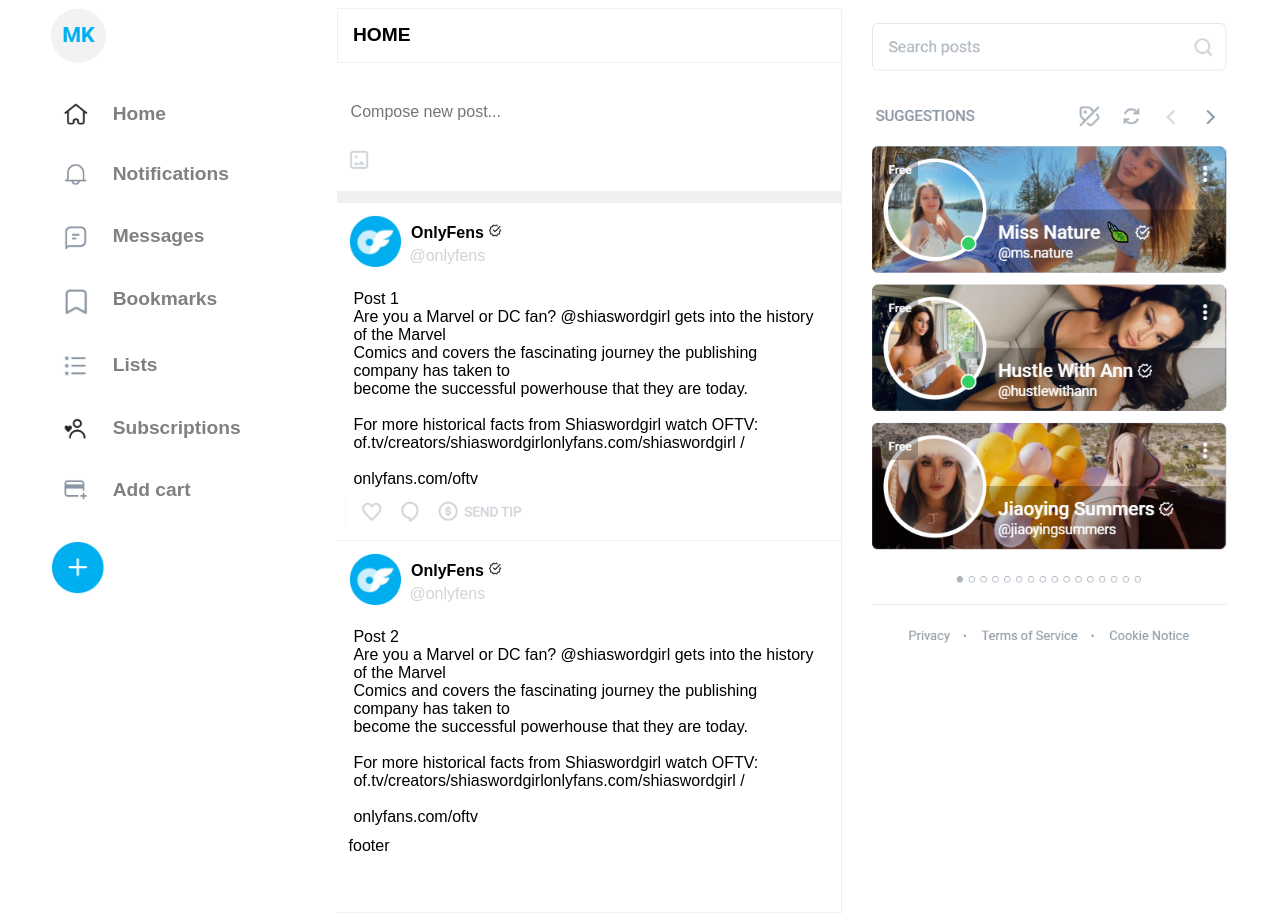
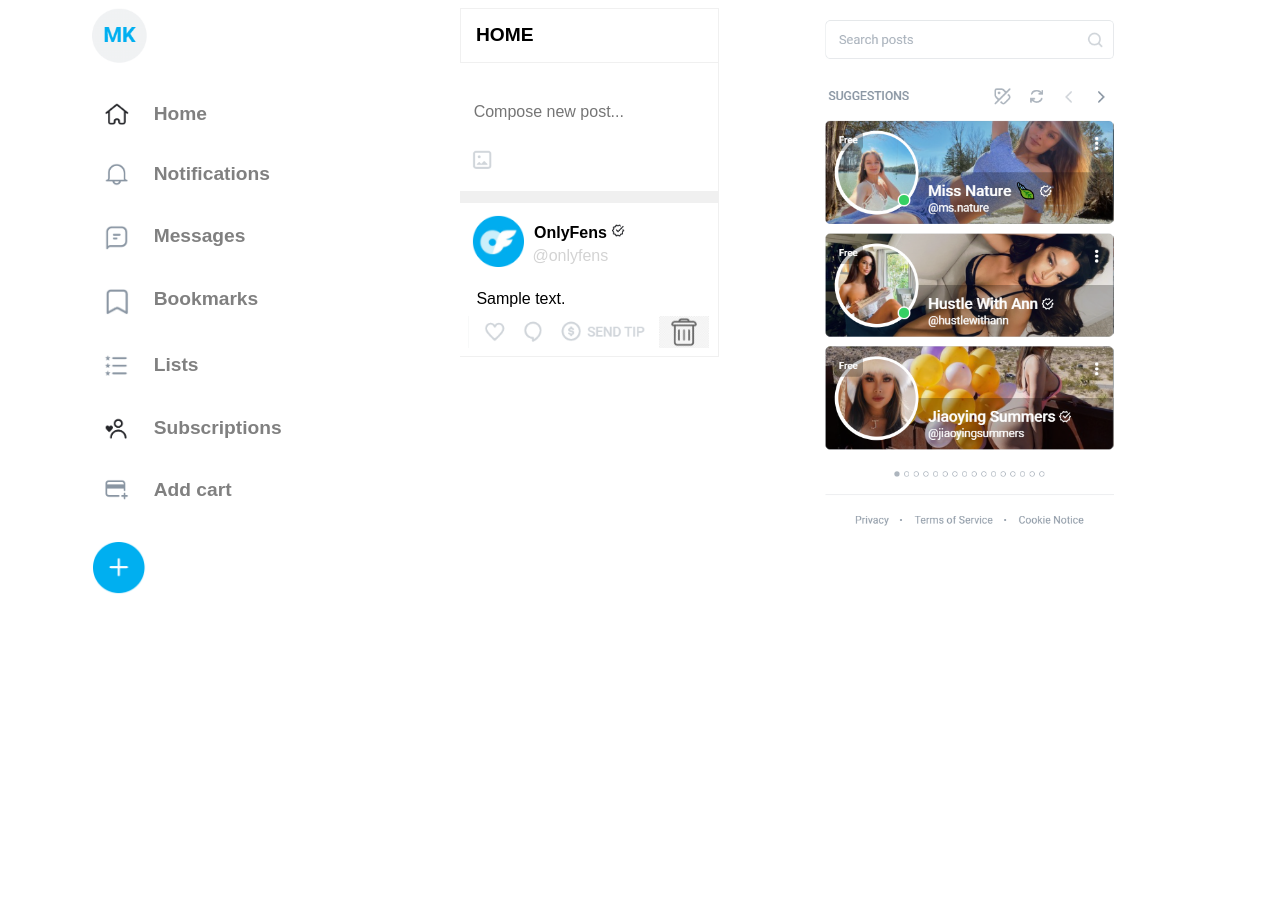
Before and after one commit to EternalAzure/Only-Fence, a Flask app: template templates/index.html in a window 1280 px wide. After the commit the page ends 594 px from the top, so only its background shows below. Run offline with Flask 2, Linux system fonts and the light colour scheme; the template is opened without the code that fills it: most values are stand-ins (such as "Sample title", 1, 10 or a date in 2020); some libraries are stand-ins or nearby versions; some web fonts are replaced.

Commit message:
publishing posts with images and deleting

```diff
--- a/static/css/index.css
+++ b/static/css/index.css
@@ -6,6 +6,11 @@
 a {
     text-decoration: none;
     color: gray;
+}
+
+img {
+    object-fit: contain;
+    max-width:100%;
 }
 
 .feed {
@@ -121,7 +126,12 @@
 
     .content {
         margin: 0.5em 0.5em;
-        max-width: 100%;
+        max-width: 80%;
+    }
+
+    .footer {
+        display: flex;
+        flex-direction: row;
     }
 
     .footer * {
--- a/templates/index.html
+++ b/templates/index.html
@@ -92,6 +92,7 @@
                         </label>
                     </form>
                 </div>
+                {% for post in posts %}
                 <div class="post">
                     <div class="post-banner">
                         <img src="/static/logo.png">
@@ -104,46 +105,21 @@
                         </div>
                     </div>
                     <div class="content">
-                        Post 1 <br>
-                        Are you a Marvel or DC fan? @shiaswordgirl gets into the history of the Marvel <br>
-                        Comics and covers the fascinating journey the publishing company has taken to <br>
-                        become the successful powerhouse that they are today. <br>
+                        {{post.text}}
                         <br>
-                        For more historical facts from Shiaswordgirl watch OFTV: <br>
-                        of.tv/creators/shiaswordgirlonlyfans.com/shiaswordgirl / <br>
-                        <br>
-                        onlyfans.com/oftv <br>
+                        {% if post.image %}
+                            <br>
+                            <img src="image/{{post.id}}">
+                        {% endif %}
                     </div>
                     <div class="footer">
                         <img src="/static/footer.png">
+                        <a href="/delete/{{ post.id }}" id="delete_btn">
+                            <img src="/static/delete.png" style="max-height: 0.6m;">
+                        </a>
                     </div>
                 </div>
-                <div class="post">
-                    <div class="post-banner">
-                        <img src="/static/logo.png">
-                        <div style="margin-left: 0.5em;">
-                            <div class="box">
-                                <span>OnlyFens</span>
-                                <img src="/static/verified.png">
-                            </div>
-                            <span style="color: lightgray;">@onlyfens</span>
-                        </div>
-                    </div>
-                    <div class="content">
-                        Post 2 <br>
-                        Are you a Marvel or DC fan? @shiaswordgirl gets into the history of the Marvel <br>
-                        Comics and covers the fascinating journey the publishing company has taken to <br>
-                        become the successful powerhouse that they are today. <br>
-                        <br>
-                        For more historical facts from Shiaswordgirl watch OFTV: <br>
-                        of.tv/creators/shiaswordgirlonlyfans.com/shiaswordgirl / <br>
-                        <br>
-                        onlyfans.com/oftv <br>
-                    </div>
-                    <div class="post-banner">
-                        footer
-                    </div>
-                </div>
+                {% endfor %}
             </section>
 
             <!-- Right -->
```
Also changed, not shown: db.py (+30 -5 lines), routes.py (+11 -7 lines), static/delete.png (added), static/ehdotukset.png (deleted).
